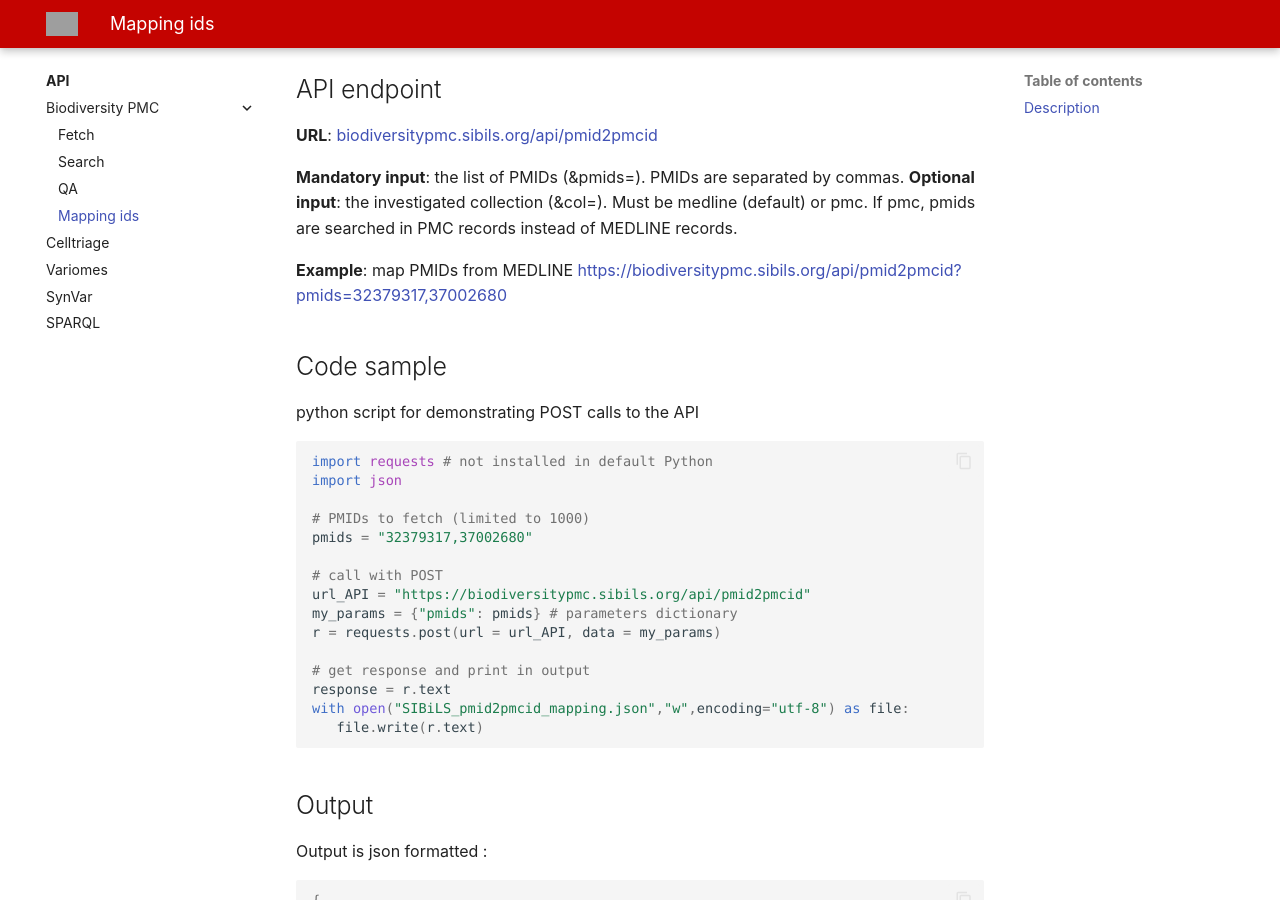
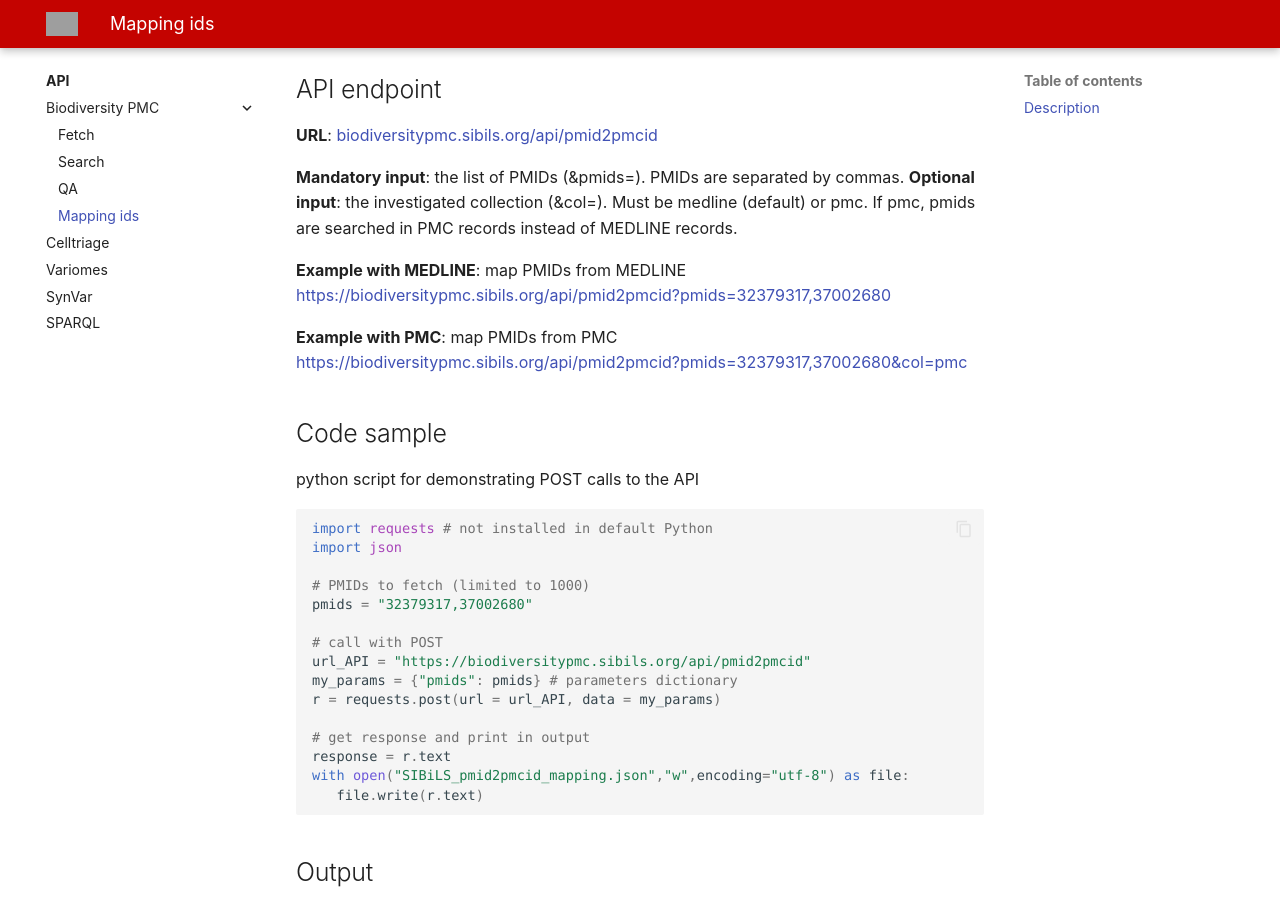
Before and after one commit to sibils/sibils-website, an MkDocs documentation site: the page built from docs/api/biodiversitypmc/mapping.md, in a window 1280 px wide and 900 px high, scrolled down 1800 px. Built offline with MkDocs 1.6.1 and Material for MkDocs 9.7.7, drawn with Linux system fonts in a browser that asks for light colours; grey boxes are pictures that could not be loaded.

Commit message:
Update mapping.md

```diff
--- a/docs/api/biodiversitypmc/mapping.md
+++ b/docs/api/biodiversitypmc/mapping.md
@@ -74,8 +74,11 @@ Output is json formatted :
 **Mandatory input**: the list of PMIDs (&pmids=). PMIDs are separated by commas.
 **Optional input**: the investigated collection (&col=). Must be medline (default) or pmc. If pmc, pmids are searched in PMC records instead of MEDLINE records.
 
-**Example**: map PMIDs from MEDLINE
+**Example with MEDLINE**: map PMIDs from MEDLINE
 [https://biodiversitypmc.sibils.org/api/pmid2pmcid?pmids=32379317,37002680](https://biodiversitypmc.sibils.org/api/pmid2pmcid?pmids=32379317,37002680)
+
+**Example with PMC**: map PMIDs from PMC
+[https://biodiversitypmc.sibils.org/api/pmid2pmcid?pmids=32379317,37002680&col=pmc](https://biodiversitypmc.sibils.org/api/pmid2pmcid?pmids=32379317,37002680&col=pmc)
 
 ## Code sample
 
```
